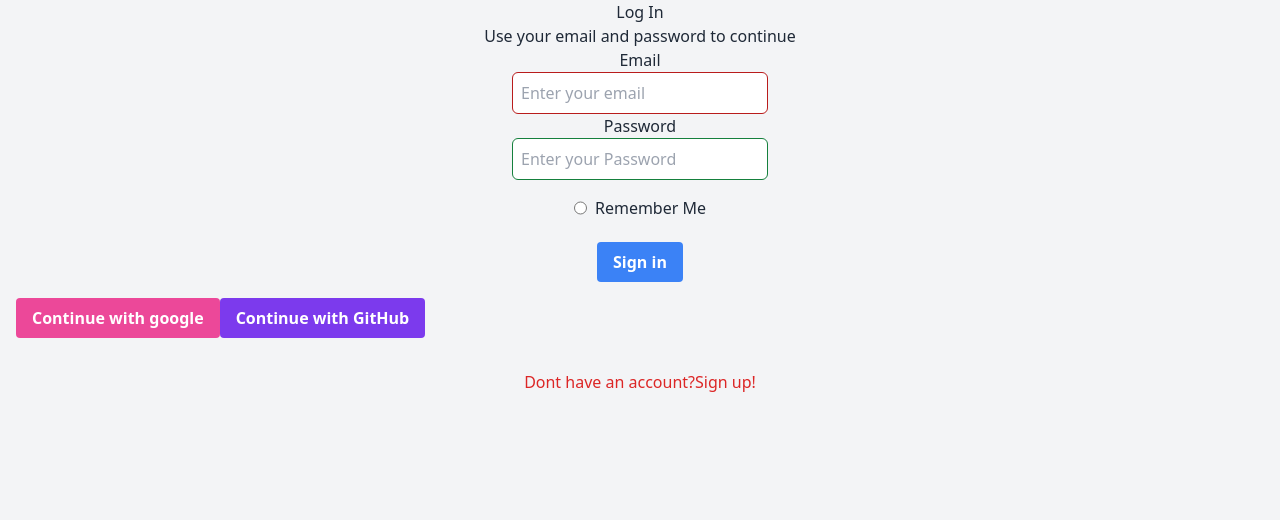
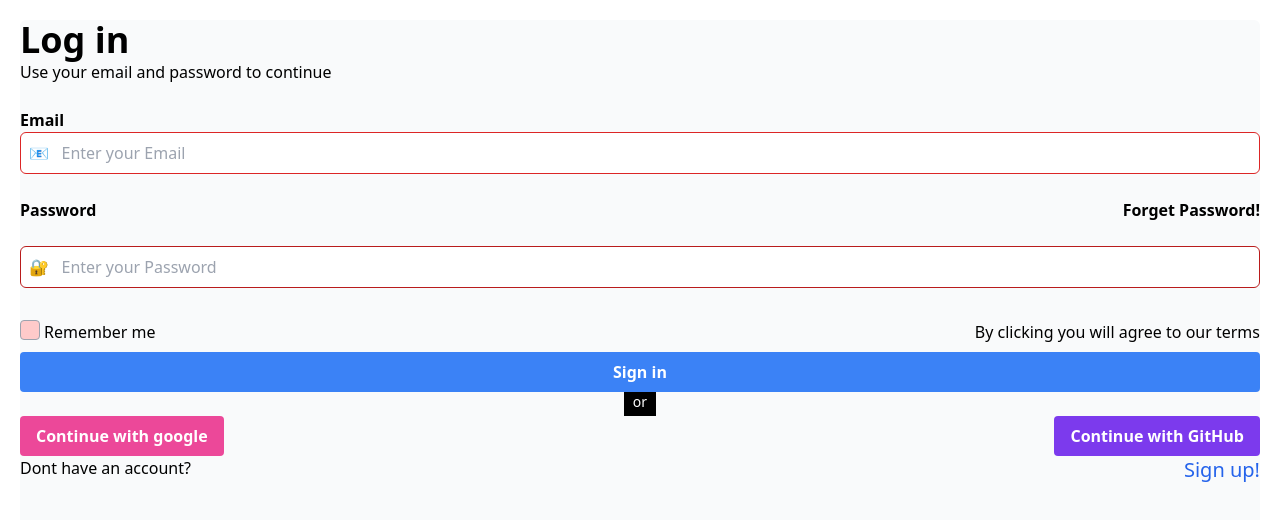
Before and after one commit to the-nishan/React-Front-End, a React (Create React App) app: page / in a window 1280 px wide. Shown: the top 520 px of the page. Built offline with nearby package versions, Linux system fonts and the light colour scheme.

Commit message:
tailwind css without anchor text

```diff
--- a/src/App.js
+++ b/src/App.js
@@ -3,57 +3,78 @@ import { Helmet } from "react-helmet"; // for <head> tags like <title>
 
 function App() {
   return (
-    <div className="min-h-screen bg-gray-100 text-gray-800 flex flex-col items-center">
+    <div className="min-h-screen bg-gray-50 text-black flex flex-col rounded-md m-5">
       <Helmet>
         <title>Moc webApp</title>
         <meta name="description" content="its a moc page"></meta>
       </Helmet>
       {/* starts here */}
-      <h2>Log In</h2>
+
+      {/*  */}
+      <div className="pb-6">
+      <h2 className="text-4xl font-bold">Log in</h2>
       <h2>Use your email and password to continue</h2>
-      <h2>Email</h2>
-
+      </div>
+      {/*  */}
+      <div className="pb-6">
+      <h2 className="font-bold">Email</h2>
       <input
         type="box"
-        placeholder="Enter your email"
-        class="border border-red-700 rounded-md p-2 w-64 focus:outline-none focus:ring-2 focus:ring-blue-500"
+        placeholder="📧   Enter your Email"
+        class="w-full border border-red-600 rounded-md p-2 focus:outline-none focus:ring-2 focus:ring-blue-500"
       />
-
-      <h2>Password</h2>
+      </div>
+      {/*  */}
+      <div className="w-full flex justify-between">
+        <h2 className="font-bold">Password</h2>
+        <h2 className="font-bold">Forget Password!</h2>
+      </div>
+      {/*  */}
+      <div className="py-6">
       <input
         type="box"
-        placeholder="Enter your Password"
-        class="border border-green-700 rounded-md p-2 w-64 focus:outline-none focus:ring-2 focus:ring-red-500"
+        placeholder="🔐   Enter your Password"
+        class="w-full border border-red-700 rounded-md p-2 focus:outline-none focus:ring-2 focus:ring-blue-500"
       />
-
+      </div>
       {/* radio button */}
-      <div class="p-4 space-y-2">
-        <label className="inline-flex items left-2  space-x-2">
+      <div class="py-2 w-full flex justify-between">
+        {/*  */}
+        <label className="inline-flex items left-2  space-x-1">
           <input
             type="radio"
             name="check"
-            value="Remember Me2"
-            className="form-radio text bg-red-500"
+            value="√"
+            className="appearance-none w-5 h-5 border bg-red-200 border-gray-400 rounded checked:bg-green-500 checked:border-black checked:"
           />
-          <span>Remember Me</span>
+          <span>Remember me</span>
         </label>
+        {/*  */}
+        <p className="">By clicking you will agree to our terms</p>
       </div>
+      {/*  */}
       <button class="  bg-blue-500 text-white font-semibold justify-start px-4 py-2 rounded hover:bg-green-600 active:bg-yellow-700 transition">
         Sign in
       </button>
-      <div className="w-full flex justify-start p-4 bg-gray-100">
-      <button class="  bg-pink-500 text-white font-semibold justify-start px-4 py-2 rounded hover:bg-green-600 active:bg-yellow-700 transition">
+      {/*  */}
+<div  className="mx-auto bg-black w-8 h-6 ">
+      <p className="text-center text-sm text-white"  >or</p>
+      </div>
+      {/*  */}
+      <div className="flex justify-between">
+        <button class="  bg-pink-500 text-white font-semibold px-4 py-2 rounded hover:bg-green-600 active:bg-yellow-700 transition">
           Continue with google
         </button>
-       <button class="  bg-violet-600 text-white font-semibold justify-end px-4 py-2 rounded hover:bg-green-600 active:bg-yellow-700 transition">
+        <button class="  bg-violet-600 text-white font-semibold px-4 py-2 rounded hover:bg-green-600 active:bg-yellow-700 transition">
           Continue with GitHub
         </button>
       </div>
-<div className="w full  flex  justify-between  p-4">
-<p className="text-red-600 justify-between font-weight-700 space-x-6">Dont have an account?</p>
-<p className="text-red-600  font-weight-700" >Sign up!</p>
-
-
+      {/*  */}
+      <div className="flex  justify-between">
+        <p className="text-black font-weight-700">
+          Dont have an account?
+        </p>
+        <p className="text-blue-600 text-xl  font-weight-700">Sign up!</p>
       </div>
       {/*  ends here */}
     </div>
```
Lines whose indentation alone changed are shown as unchanged.
